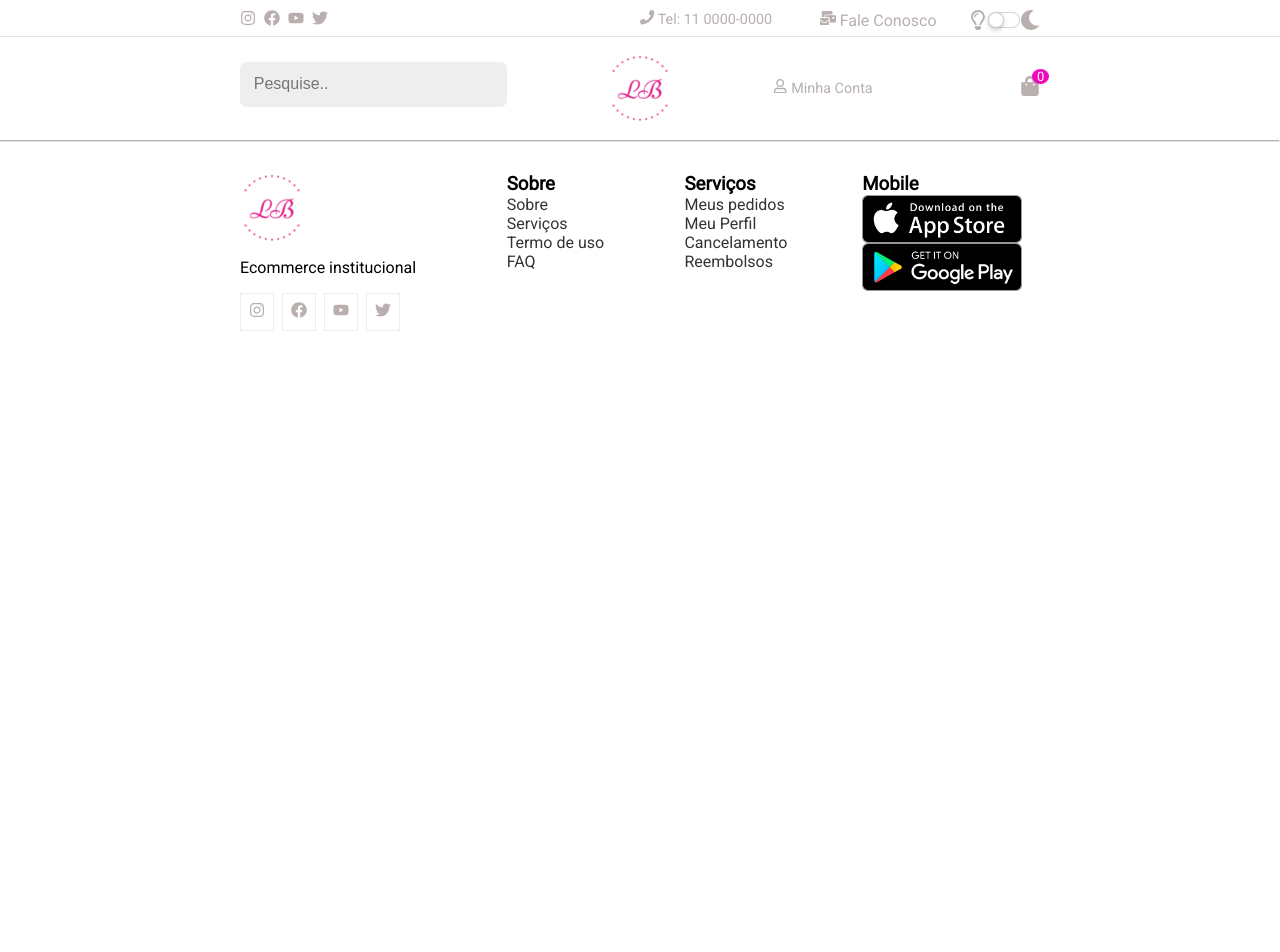
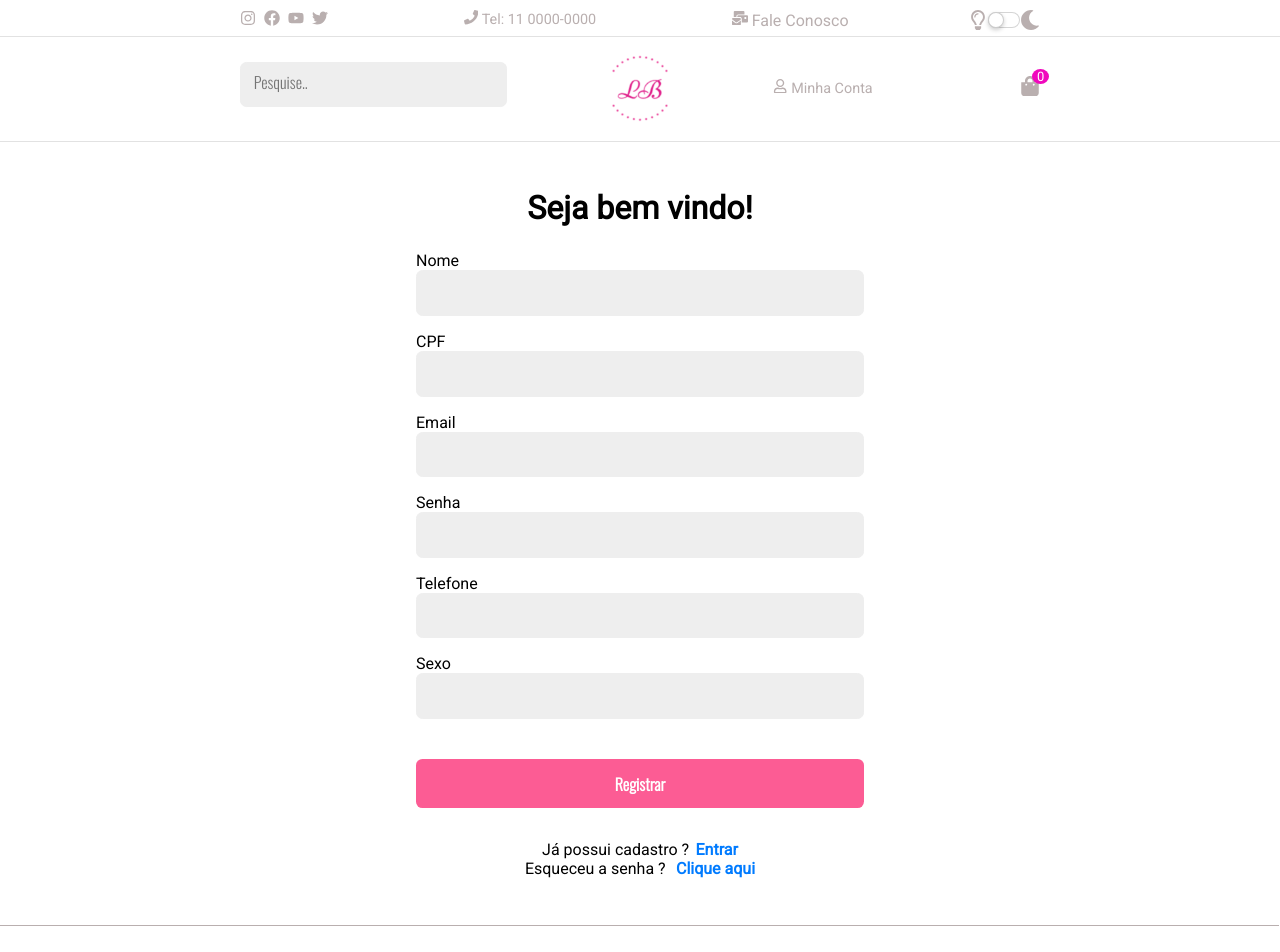
Before and after one commit to LizandraBonfim/loja-liz, a React (Create React App) app: page /cadastro in a window 1280 px wide. Shown: the top 952 px of the page. Before the commit the page ends 800 px from the top, so only its background shows below. Built offline with nearby package versions, Linux system fonts and the light colour scheme.

Commit message:
iniciando a pagina login

```diff
--- a/src/App.tsx
+++ b/src/App.tsx
@@ -5,6 +5,8 @@ import Header from './components/Header';
 import Footer from './components/Footer';
 import GlobalStyle from './global';
 import ProdutoDetalhe from './components/Produtos/ProdutoDetalhe';
+import Cadastro from './pages/Cadastro';
+import Login from './pages/Login';
 
 function App() {
   return (
@@ -15,6 +17,8 @@ function App() {
         <Switch>
           <Route path="/" exact component={Home} />
           <Route path="/produto/:id" component={ProdutoDetalhe} />
+          <Route path="/cadastro" component={Cadastro} />
+          <Route path="/login" component={Login} />
         </Switch>
       </main>
       <Footer />
--- a/src/components/Button/styles.ts
+++ b/src/components/Button/styles.ts
@@ -7,7 +7,7 @@ export const Container = styled.button`
     border: none;
     border-radius: 0.4rem;
     background: var(--color-rosa);
-    color: var(--color-preto);
+    color: var(--color-branco);
     min-width: 8rem;
     font-weight: bold;
     padding: 0.8rem 1.2rem;
--- a/src/components/Header/styles.ts
+++ b/src/components/Header/styles.ts
@@ -134,7 +134,7 @@ export const HeaderTop = styled.nav`
 export const HeaderTopContent = styled(Container)`
 
     display: grid;
-    grid-template-columns: 1fr 1fr;
+    grid-template-columns: minmax(8rem , 14rem) 1fr;
     padding: 0.4rem;
 `;
 
--- a/src/components/Produtos/ProdutoDetalhe.tsx
+++ b/src/components/Produtos/ProdutoDetalhe.tsx
@@ -59,7 +59,7 @@ const ProdutoDetalhe: React.FC = () => {
                             <h3>R$ 50,00</h3>
                         </Preco>
 
-                        <h3>Caneca porcelana com impressão térmica de alta resistência.</h3>
+                        <p>Caneca porcelana com impressão térmica de alta resistência.</p>
 
 
                         <p>Calculo frete</p>
--- a/src/components/Produtos/produtoDetalheEstrutura.ts
+++ b/src/components/Produtos/produtoDetalheEstrutura.ts
@@ -115,12 +115,14 @@ export const BotaoComprar = styled.div`
     cursor: pointer;
     justify-content: space-between;
 
-    a button{
-        color: var(--color-secondary);
+    a {
 
-        &:focus, &:hover {
-            /* border: 1px solid var(--color-branco); */
+        &:nth-child(2) > button{
+            color: var(--color-rosa);
+            background: var(--color-branco);
+            border: 1px solid var(--color-rosa);
         }
+
     }
 
 `;
--- a/src/global.ts
+++ b/src/global.ts
@@ -36,6 +36,12 @@ svg > * {
   /* header{
     border-color: rgb(24, 26, 31);
   } */
+
+  ::placeholder{
+    font-family:  var(--font-oswald) ;
+    /* text-transform: uppercase; */
+  }
+
   input, button{
     width: 100%;
     display: block;
@@ -108,17 +114,42 @@ export const AnimeTop = styled.div`
 export const Content = styled.section`
     h3{
         text-align: center;
+        font-size: 2rem;
+        margin-bottom: 1rem;
+
     }
     form{
         padding: 1rem;
+
+        button{
+          margin-top: 2rem;
+        }
     }
-        max-width: 25rem;
+        max-width: 30rem;
         margin: auto;
-        border: 1px solid var(--color-boxshadow-cinza);
         border-radius: .4rem;
 
 
 `;
+
+export const LoginContainer = styled.div`
+        padding: 1rem;
+
+        p{
+            text-align: center;
+        }
+        a{
+            color: #007bff;
+            margin-left: .4rem;
+            font-weight: bold;
+            cursor: pointer;
+            &:hover{
+                text-decoration: underline;
+            }
+        }
+
+`;
+
 
 
 export const DisplayFlex = styled.div`
--- /dev/null
+++ b/src/hooks/useForm.ts
@@ -0,0 +1,103 @@
+import React, { useState, Dispatch, SetStateAction, ChangeEvent } from 'react';
+
+interface ValidatorBase {
+    regex: RegExp,
+    message: string;
+}
+
+interface ValidatorType {
+    [id: string]: ValidatorBase;
+}
+
+const validators: ValidatorType =
+{
+    login: {
+        regex: /.{3}/,
+        message: 'Campo deve conter mais de 3 caracteres'
+    },
+
+    senha: {
+        regex: /.{3}/,
+        message: 'Campo deve conter mais de 3 caracteres'
+    },
+
+    email: {
+        regex: /^(([^<>()[\]\\.,;:\s@"]+(\.[^<>()[\]\\.,;:\s@"]+)*)|(".+"))@((\[[0-9]{1,3}\.[0-9]{1,3}\.[0-9]{1,3}\.[0-9]{1,3}\])|(([a-zA-Z\-0-9]+\.)+[a-zA-Z]{2,}))$/,
+        message: 'Preencha um email válido'
+    },
+    number: {
+        regex: /^\d{1,}$/,
+        message: 'Utilize apenas numeros'
+    }
+};
+
+
+type typeInput = 'nome' | 'email' | 'number' | 'login' | 'senha' | undefined;
+
+interface Response {
+
+    value: any;
+    erro: string | undefined;
+    isValid: () => boolean;
+    onBlur: () => boolean;
+    onChange: (event: ChangeEvent<HTMLInputElement>) => void
+
+}
+
+
+const useForm = (type: typeInput = undefined): Response => {
+
+    const [value, setValue] = useState<string | number | Date | undefined>("")
+    const [erro, setError] = useState<string | undefined>();
+
+    const
+        validationExist = (type: string) => !!validators[type],
+        didNotPassTheRegex = (type: string, valor: any) => !validators[type].regex.test(valor);
+
+
+
+    function isValid(value: any): boolean {
+
+        console.log('valor', value)
+
+        // Most not apply validation
+        if (type === undefined) return true;
+
+        if (typeof value === 'string' && value.length === 0) {
+            setError('Preencha um valor');
+            return false;
+        }
+
+        if (validationExist(type) && didNotPassTheRegex(type, value)) {
+
+            setError(validators[type].message);
+            return false;
+        }
+
+        setError(undefined);
+        return true;
+
+    }
+
+
+    function onChange({ target }: ChangeEvent<HTMLInputElement>): void {
+
+        if (erro)
+            isValid(target.value)
+
+        setValue(target.value);
+
+    }
+
+
+    return {
+        value,
+        erro,
+        onChange,
+        isValid: () => isValid(value),
+        onBlur: () => isValid(value)
+
+    }
+}
+
+export default useForm;
--- /dev/null
+++ b/src/pages/Cadastro/index.tsx
@@ -0,0 +1,75 @@
+import React, { FormEvent } from 'react';
+import { Link } from 'react-router-dom';
+
+import Input from '../../components/Input';
+import useForm from '../../hooks/useForm';
+import Button from '../../components/Button';
+import { AnimeLeft, MainContainer, LoginContainer } from '../../global';
+import { Content } from '../../global';
+
+const Cadastro: React.FC = () => {
+
+    const nome = useForm();
+    const email = useForm("email");
+    const senha = useForm("senha");
+    const cpf = useForm();
+    const telefone = useForm();
+    const sexo = useForm();
+
+    function handleSubmit(e: FormEvent) {
+        e.preventDefault();
+    }
+
+    return (
+        <MainContainer>
+
+            <AnimeLeft>
+                <Content>
+
+                    <form onSubmit={handleSubmit}>
+
+                        <h3>Seja bem vindo!</h3>
+
+                        <div>
+                            <Input label="Nome" type="text" nome="nome" {...nome} />
+                            <Input label="CPF" type="text" nome="cpf" {...cpf} />
+                        </div>
+                        <Input label="Email" type="email" nome="email" {...email} />
+
+                        <div>
+
+                            <Input label="Senha" type="password" nome="password" {...senha} />
+
+                            <Input label="Telefone" type="tel" nome="telefone" {...telefone} />
+
+                            <Input label="Sexo" type="text" nome="sexo" {...sexo} />
+                        </div>
+
+
+
+
+                        <Button > Registrar </Button>
+
+                    </form>
+
+
+
+                    <LoginContainer>
+                        <p>Já possui cadastro ?
+                            <Link to="/login" >Entrar </Link>
+                        </p>
+
+                        <p>Esqueceu a senha ?
+                        <Link to="/login" > Clique aqui </Link>
+
+                        </p>
+
+                    </LoginContainer>
+                </Content>
+            </AnimeLeft>
+        </MainContainer>
+
+    )
+}
+
+export default Cadastro;
--- /dev/null
+++ b/src/pages/Login/index.tsx
@@ -0,0 +1,55 @@
+import React, { FormEvent } from 'react';
+
+import { Link } from 'react-router-dom';
+import { AnimeLeft, MainContainer, LoginContainer } from '../../global';
+
+import Input from '../../components/Input';
+import useForm from '../../hooks/useForm';
+import Button from '../../components/Button';
+import { Content } from '../../global';
+
+const Login: React.FC = () => {
+
+    const email = useForm("email");
+    const senha = useForm("senha");
+
+    function handleSubmit(e: FormEvent) {
+        e.preventDefault();
+    }
+
+    return (
+
+        <MainContainer>
+
+            <AnimeLeft>
+                <Content>
+
+                    <form onSubmit={handleSubmit}>
+
+                        <h3>Login</h3>
+                        <Input type="email" nome="email" placeholder="Email" {...email} />
+
+                        <Input placeholder="Senha" type="password" nome="password" {...senha} />
+
+                        <Button >
+                            Entrar
+                    </Button>
+
+                    </form>
+
+
+
+                    <LoginContainer>
+                        <p>Não possui cadastro?
+                            <Link to="/cadastro" >Criar uma conta </Link>
+                        </p>
+
+                    </LoginContainer>
+                </Content>
+            </AnimeLeft>
+        </MainContainer>
+
+    )
+}
+
+export default Login;
```
